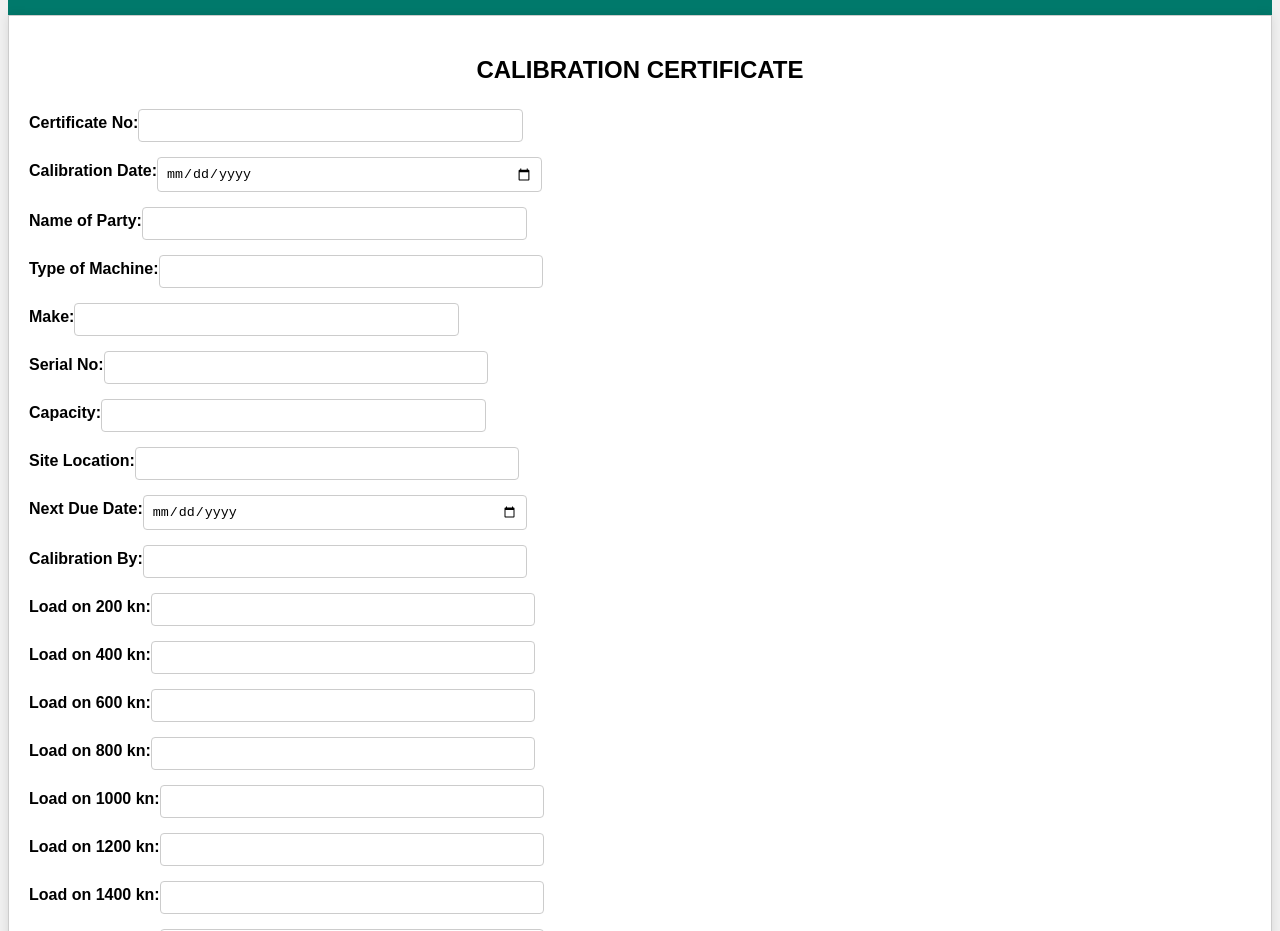
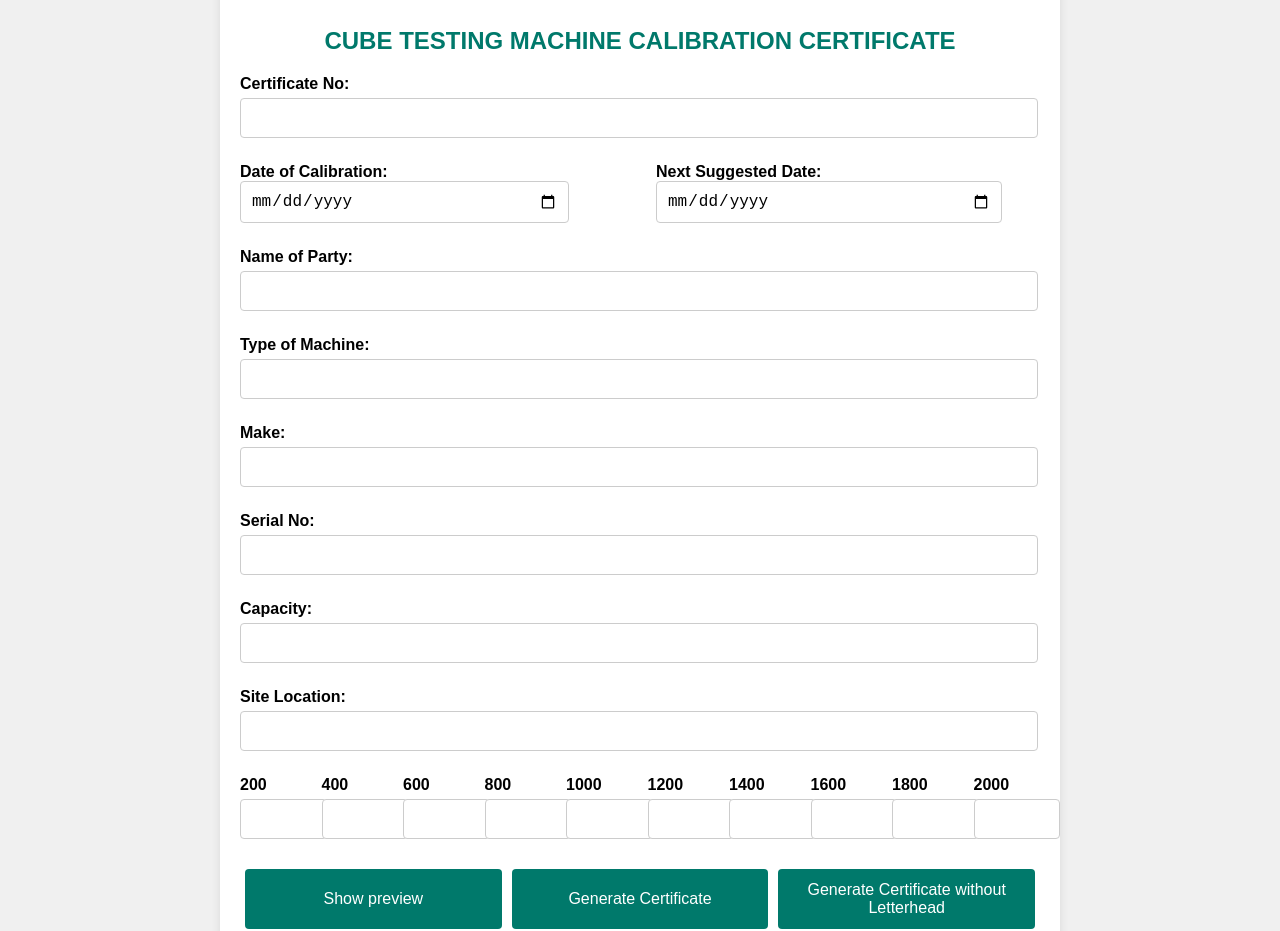
Before and after one commit to JoshiRudra-devop/shreeji-instruments, a plain HTML site: page ctm.html in a window 1280 px wide. Shown: the part 81-1012 px from the top of the page. Drawn offline with nearby package versions, Linux system fonts and the light colour scheme.

Commit message:
Update ctm.html

```diff
--- a/ctm.html
+++ b/ctm.html
@@ -4,25 +4,35 @@
   <meta charset="UTF-8">
   <meta name="viewport" content="width=device-width, initial-scale=1.0">
   <link rel="icon" type="img/png" href="images/logo512.png" />
-  <title>Shreeji Instruments Calibration</title>
+  <title>CTM Calibration</title>
   <style>
     body {
       font-family: Arial, sans-serif;
-      justify-content: center;
+      background-color: #f0f0f0;
+      display: flex;
+      flex-direction: column;
       align-items: center;
-      background-color: #f0f0f0;
+      margin: 0;
     }
     nav {
       background-color: #00796b;
+      width: 100%;
       padding: 10px 20px;
       display: flex;
       justify-content: space-between;
       align-items: center;
+      box-shadow: 0 2px 4px rgba(0, 0, 0, 0.1);
+    }
+    nav h1 {
+      color: white;
+      margin: 0;
     }
     nav ul {
       list-style: none;
       display: flex;
       gap: 15px;
+      padding: 0;
+      margin: 0;
     }
     nav ul li {
       display: inline;
@@ -37,37 +47,57 @@
       color: #ffccbc;
     }
     .container {
+      background-color: white;
       padding: 20px;
-      border: 1px solid #ccc;
+      margin: 20px 0;
+      border-radius: 8px;
       box-shadow: 0 0 10px rgba(0, 0, 0, 0.1);
-      background-color: #fff;
+      max-width: 800px;
+      width: 100%;
     }
     h2.centered {
       text-align: center;
       font-size: 24px;
       margin-bottom: 20px;
+      color: #00796b;
+    }
+    .date{
+            display: inline-flex;
+            gap: 100px;
+        }
+        .date .title_input_pair{
+            display: inline;
+
         }
     .title_input_pair {
       display: flex;
+      flex-direction: column;
+      margin-bottom: 15px;
     }
-
     label {
-      display: block;
-      margin-top: 10px;
       font-weight: bold;
+      margin-bottom: 5px;
     }
-    input, textarea {
-      width: 30%;
-      padding: 8px;
-      margin-top: 5px;
-      margin-bottom: 10px;
+    input, select, textarea {
+      width: 97%;
+      padding: 10px;
       border: 1px solid #ccc;
       border-radius: 4px;
+      font-size: 16px;
+      margin-bottom: 10px;
+    }
+    .reading {
+      display: flex;
+      /* flex-wrap: wrap; */
+      gap: 15px;
+    }
+    .reading .title_input_pair {
+      flex: 1  calc(50% - 15px);
     }
     button {
-      width: 100%;
+      width: calc(50% - 10px);
       padding: 12px;
-      margin: 1%;
+      margin: 5px;
       background-color: #00796b;
       color: white;
       border: none;
@@ -79,12 +109,16 @@
     button:hover {
       background-color: #45a049;
     }
+    .button-group {
+      display: flex;
+      justify-content: space-between;
+    }
   </style>
 </head>
 
 <body>
   <nav>
-    <h1 style="color: white;">Shreeji Instruments</h1>
+    <h1 style="color: white;">SHREEJI INSTRUMENTS</h1>
     <ul>
       <li><a href="index.html">Home</a></li>
       <li><a href="#">About</a></li>
@@ -92,15 +126,21 @@
     </ul>
   </nav>
   <div class="container">
-    <h2 class="centered">CALIBRATION CERTIFICATE</h2>
+    <h2 class="centered">CUBE TESTING MACHINE CALIBRATION CERTIFICATE</h2>
     <form id="calibrationForm">
       <div class="title_input_pair">
         <label for="certificateNumber">Certificate No:</label>
         <input type="text" id="certificateNumber" required>
       </div>
+      <div class="date">
         <div class="title_input_pair">
-        <label for="calibrationDate">Calibration Date:</label>
+            <label for="calibrationDate">Date of Calibration:</label>
             <input type="date" id="calibrationDate" required>
+        </div>
+        <div class="title_input_pair">
+            <label for="nextCalibrationDate">Next Suggested Date:</label>
+            <input type="date" id="nextCalibrationDate" required>
+        </div>
     </div>
       <div class="title_input_pair">
         <label for="partyName">Name of Party:</label>
@@ -126,62 +166,55 @@
         <label for="siteLocation">Site Location:</label>
         <input type="text" id="siteLocation" required>
       </div>
+      <div class="reading">
         <div class="title_input_pair">
-        <label for="nextCalibrationDate">Next Due Date:</label>
-        <input type="date" id="nextCalibrationDate" required>
+          <label for="input1">200</label>
+          <input type="text" id="input1" maxlength="7" required>
         </div>
         <div class="title_input_pair">
-        <label for="personResponsible">Calibration By:</label>
-        <input type="text" id="personResponsible" required>
+          <label for="input2">400</label>
+          <input type="text" id="input2" maxlength="7" required>
         </div>
         <div class="title_input_pair">
-          <label for="input1">Load on 200 kn:</label>
-          <input type="text" id="input1" required>
+          <label for="input3">600</label>
+          <input type="text" id="input3" maxlength="7" required>
         </div>
         <div class="title_input_pair">
-          <label for="input2">Load on 400 kn:</label>
-          <input type="text" id="input2" required>
+          <label for="input4">800</label>
+          <input type="text" id="input4" maxlength="7" required>
         </div>
         <div class="title_input_pair">
-          <label for="input3">Load on 600 kn:</label>
-          <input type="text" id="input3" required>
+          <label for="input5">1000</label>
+          <input type="text" id="input5" maxlength="7" required>
         </div>
         <div class="title_input_pair">
-          <label for="input4">Load on 800 kn:</label>
-          <input type="text" id="input4" required>
+          <label for="input6">1200</label>
+          <input type="text" id="input6" maxlength="7" required>
         </div>
         <div class="title_input_pair">
-          <label for="input5">Load on 1000 kn:</label>
-          <input type="text" id="input5" required>
+          <label for="input7">1400</label>
+          <input type="text" id="input7" maxlength="7" required>
         </div>
         <div class="title_input_pair">
-          <label for="input6">Load on 1200 kn:</label>
-          <input type="text" id="input6" required>
+          <label for="input8">1600</label>
+          <input type="text" id="input8" maxlength="7" required>
         </div>
         <div class="title_input_pair">
-          <label for="input7">Load on 1400 kn:</label>
-          <input type="text" id="input7" required>
+          <label for="input9">1800</label>
+          <input type="text" id="input9" maxlength="7" required>
         </div>
         <div class="title_input_pair">
-          <label for="input8">Load on 1600 kn:</label>
-          <input type="text" id="input8" required>
+          <label for="input10"> 2000</label>
+          <input type="text" id="input10" maxlength="7" required>
         </div>
-        <div class="title_input_pair">
-          <label for="input9">Load on 1800 kn:</label>
-          <input type="text" id="input9" required>
       </div>
-        <div class="title_input_pair">
-          <label for="input10">Load on 2000 kn:</label>
-          <input type="text" id="input10" required>
+      <div class="form-actions button-group">
+        <button type="button" onclick="showpreview()">Show preview</button>
+        <button type="button" onclick="generatePDF()">Generate Certificate</button>
+        <button type="button" onclick="generatePDFWithoutLetterpad()">Generate Certificate without Letterhead</button>
       </div>
-
-
-      <button type="button" onclick="showpreview()">Show preview </button>
-      <button type="button" onclick="generatePDF()">Generate Certificate</button>
-      <button type="button" onclick="generatePDFWithoutLetterpad()">Generate Certificate without Letterhead </button>
     </form>
   </div>
-
   <script src="https://cdnjs.cloudflare.com/ajax/libs/jspdf/2.5.1/jspdf.umd.min.js"></script>
   <script>
     async function showpreview() {
@@ -205,7 +238,6 @@
       const capacity = document.getElementById("capacity").value;
       const nextCalibrationDateRaw = document.getElementById("nextCalibrationDate").value;
       const nextCalibrationDate = nextCalibrationDateRaw.split("-").reverse().join("/");
-      const personResponsible = document.getElementById("personResponsible").value;
 
       const inputs = [];
       for (let i = 1; i <= 10; i++) {
@@ -272,7 +304,7 @@
           doc.text(textValue, centeredX, y + 6); // Draw the text centered
         }
       }
-      doc.text(`Calibration By      :-   ${personResponsible}`, 14, 225);
+      doc.text(`Calibration By      :-   YOGESH BHAI`, 14, 225);
       doc.text("FOR, Shreeji Instruments", 150, 225);
 
       const img = new Image();
```
Lines whose indentation alone changed are shown as unchanged.
